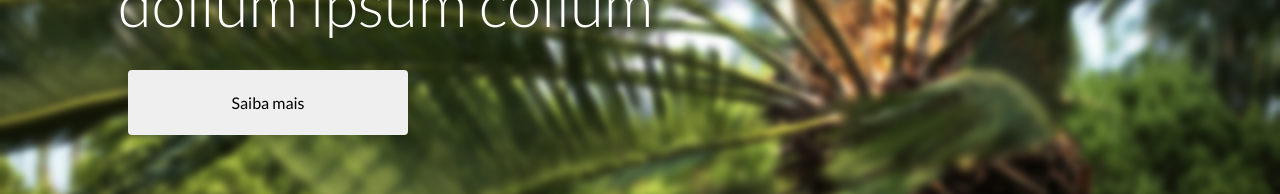
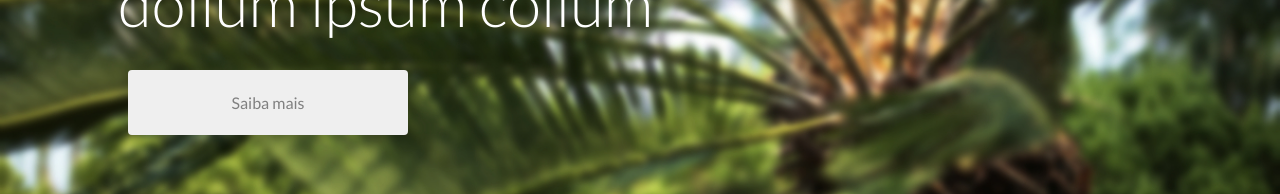
Before and after one commit to ygorthiago/landing-dupara, a Next.js app: page / in a window 1280 px wide. Shown: the part 433-627 px from the top of the page. Built offline with nearby package versions, Linux system fonts and the light colour scheme.

Commit message:
feat: button href

```diff
--- a/src/components/Home/FirstSection/index.tsx
+++ b/src/components/Home/FirstSection/index.tsx
@@ -19,7 +19,7 @@ export function FirstSection() {
           <h2>dollum ipsum collum</h2>
         </div>
 
-        <button>
+        <button onClick={() => window.location.href = "#about-us"}>
           Saiba mais
         </button>
       </main>
--- a/src/components/Home/FirstSection/styles.module.scss
+++ b/src/components/Home/FirstSection/styles.module.scss
@@ -94,11 +94,11 @@
       width: 280px;
       border-radius: 4px;
       border: none;
-
+      color: gray;
       transition: all 0.3s;
 
       &:hover {
-        filter: brightness(0.97);
+        filter: brightness(0.9);
       }
 
       @media screen and (max-width: 300px) {
```
